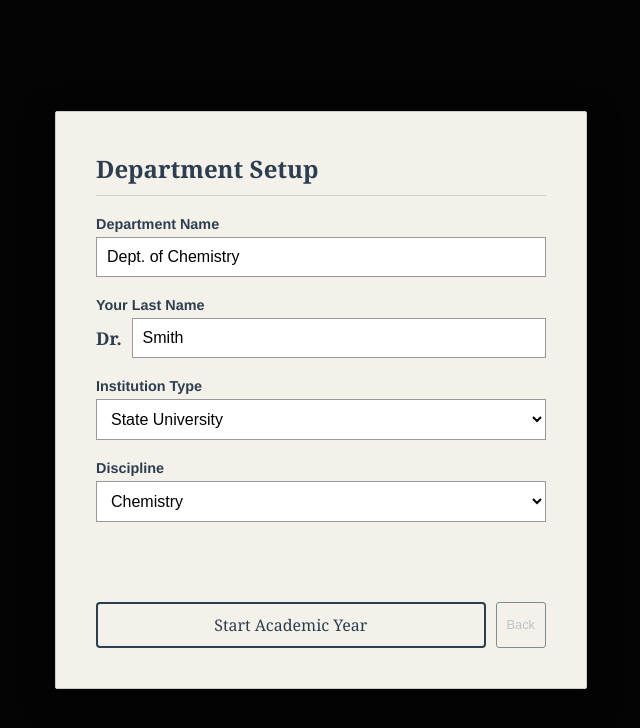
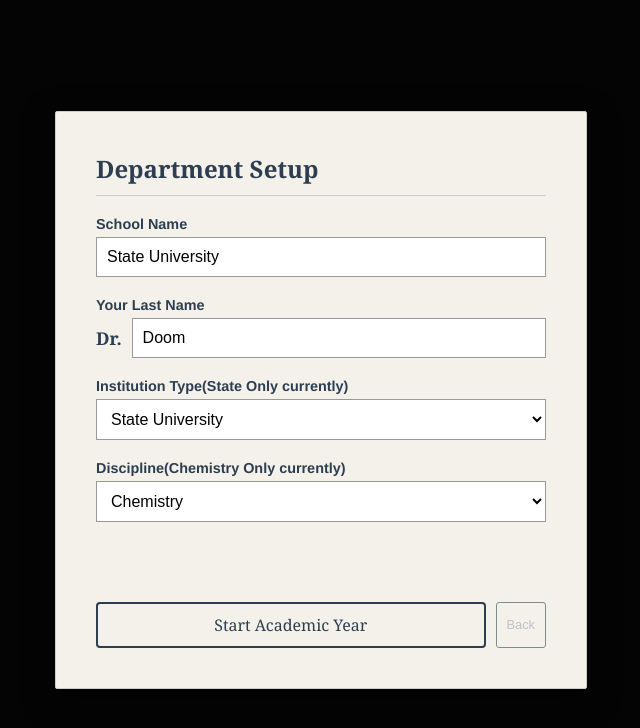
Before and after one commit to starwarsman981/tenure-track, a plain HTML site: page index.html in a window 1280 px wide. Both pictures are taken after a click on the button "New Game". Shown: the whole page, without its empty margins (319-959 px from the left). Drawn offline with Linux system fonts and the light colour scheme.

```diff
--- a/index.html
+++ b/index.html
@@ -26,20 +26,20 @@
             <h2 style="margin-top:0; border-bottom:1px solid #ccc; padding-bottom:10px; color:#2c3e50; font-family:'Georgia', serif;">Department Setup</h2>
 
             <div class="form-group">
-                <label>Department Name</label>
-                <input type="text" id="setup-name" value="Dept. of Chemistry">
+                <label>School Name</label>
+                <input type="text" id="setup-name" value="State University">
             </div>
 
             <div class="form-group">
                 <label>Your Last Name</label>
                 <div style="display:flex; align-items:center; gap:10px;">
                     <span style="font-weight:bold; font-family:'Georgia', serif; font-size:1.1rem; color:#2c3e50;">Dr.</span>
-                    <input type="text" id="setup-player-name" value="Smith" style="flex:1;">
+                    <input type="text" id="setup-player-name" value="Doom" style="flex:1;">
                 </div>
             </div>
 
             <div class="form-group">
-                <label>Institution Type</label>
+                <label>Institution Type(State Only currently)</label>
                 <select id="setup-type" onchange="Game.updateSetupFlavor()">
                     <option value="state">State University</option>
                     <option value="ivy">Private Ivy (Not Implemented)</option>
@@ -48,7 +48,7 @@
             </div>
 
             <div class="form-group">
-                <label>Discipline</label>
+                <label>Discipline(Chemistry Only currently)</label>
                 <select id="setup-discipline" onchange="Game.updateSetupFlavor()">
                     <option value="chemistry">Chemistry</option>
                 </select>
@@ -194,7 +194,7 @@
     <script src="js/events.js"></script>
     <script src="js/state.js"></script>
     <script src="js/ui.js"></script>
-    <script src="js/main.js"></script>
+    <script src="js/game.js"></script>
 
     <div id="modal-overlay" class="hidden" style="position:fixed; top:0; left:0; width:100%; height:100%; background:rgba(0,0,0,0.5); z-index:1000; display:flex; justify-content:center; align-items:center;">
         <div id="modal-cv" style="background:#fdfbf7; width:500px; max-width:90%; padding:30px; border-radius:2px; box-shadow:0 10px 25px rgba(0,0,0,0.3); position:relative; font-family:'Georgia', serif; color:#333;">
--- a/js/main.js
+++ b/js/game.js
@@ -1,5 +1,4 @@
-/* js/main.js */
-/* js/main.js */
+
 const Game = {
     timer: null,
     currentSpeed: 0,
```
Also changed, not shown: js/ui.js (line endings or trailing spaces), 1 other file.
